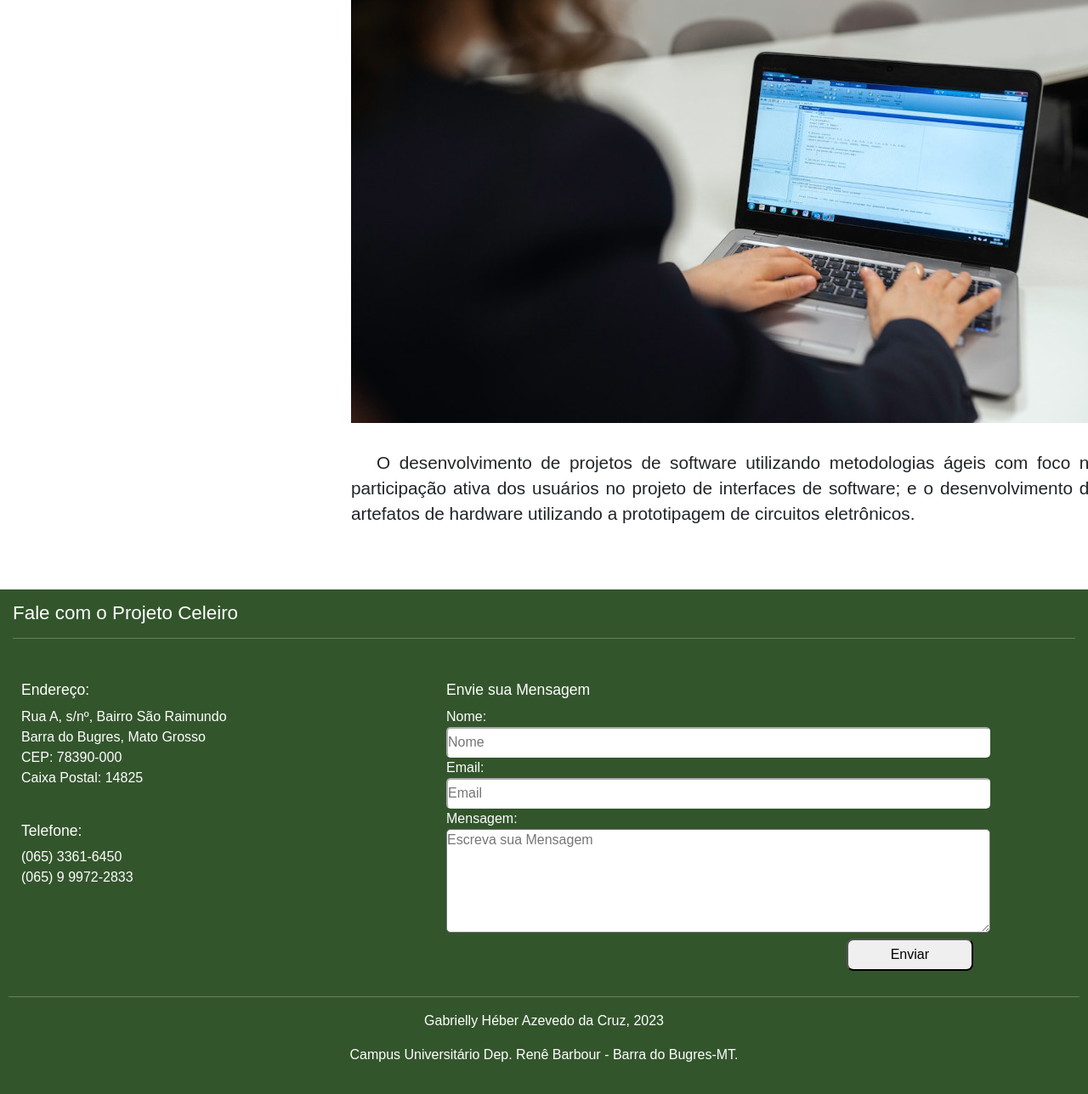
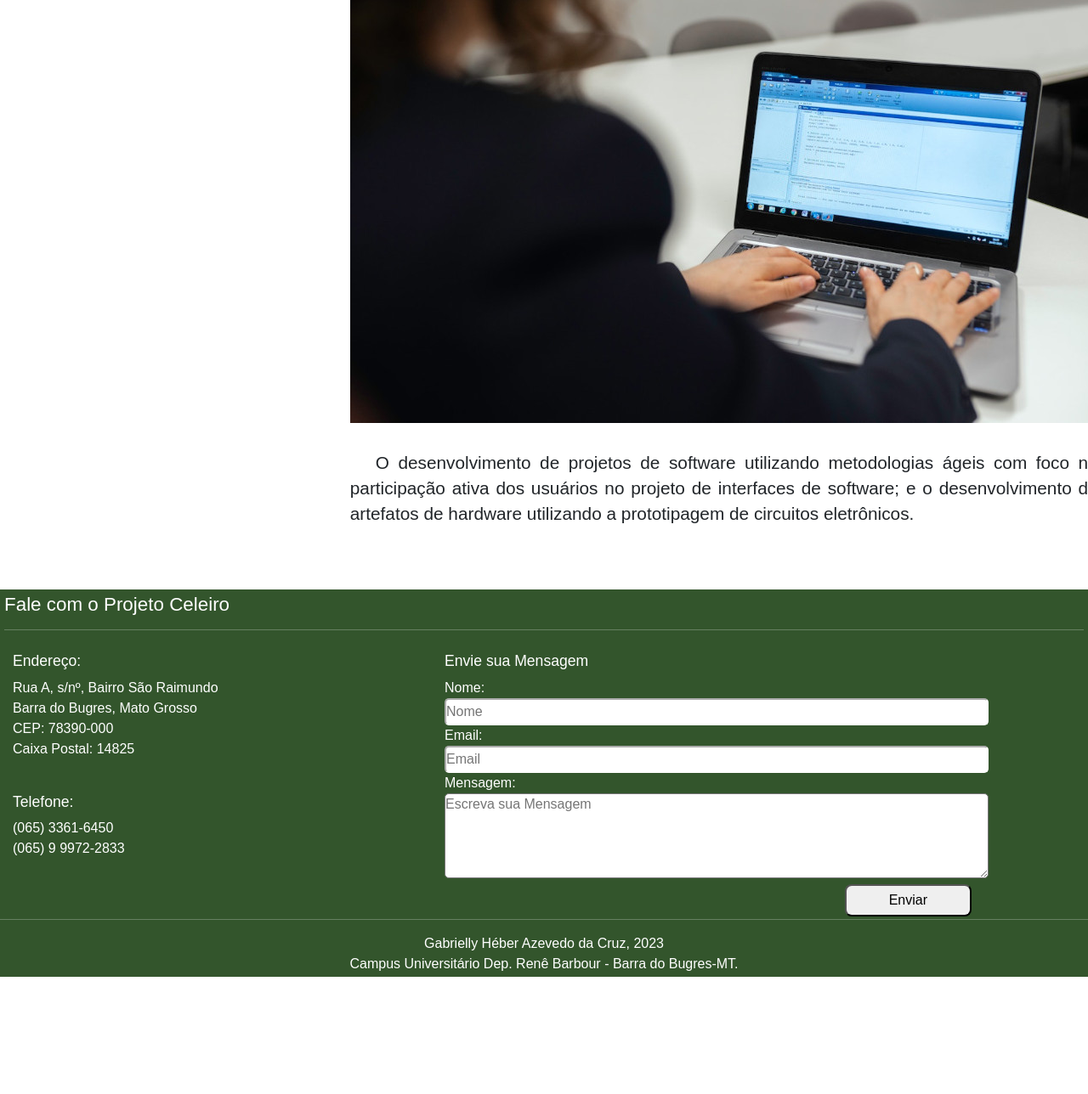
Before and after one commit to gabriellyheber22/projetoCeleiroResponsivo, a plain HTML site: page index.html in a window 1280 px wide. Shown: the part 1032-2320 px from the top of the page at 85% size. After the commit the page ends 2182 px from the top, so only its background shows below. Drawn offline with nearby package versions, Linux system fonts and the light colour scheme.

Commit message:
atualização

```diff
--- a/estilos/estilo.css
+++ b/estilos/estilo.css
@@ -141,12 +141,12 @@ span#icon-menu-suspenso2{
   }
 
   article{
-    margin-top: 10px;
-    width: 78vw;
+    width: 95vw;
     margin: auto;
+    text-align: center;
     background-color: white;
     /* box-shadow: 1px 2px 5px rgba(0, 0, 0, 0.438); */
-    padding: 8px;
+    padding: 8px 2px;
 
 }
 /* main{
@@ -170,6 +170,7 @@ article p{
     text-align: justify;
     text-indent: 30px;
     line-height: 30px;
+    padding: 0px;
 
 
 }
@@ -192,9 +193,9 @@ padding: 5px 15px;
 font-size: 1.3em;
 
 }
-aside>ul{
+ul#lista-atalho{
     list-style-type: none;
-    padding: 10px 5px;
+    padding: 10px 16px;
 }
 aside li{
     background-color: rgb(255, 255, 255);
@@ -234,6 +235,7 @@ div.mensagem{
 
 
 }
+
 div.botao{
     text-align: right;
 
@@ -259,7 +261,7 @@ textarea{
 }
 footer{
     background-color: #33552C;
-    padding: 10px;
+    /* padding: 10px; */
     margin-top: 5px;
     color: white;
 }
@@ -267,6 +269,8 @@ section#rodape{
     color: white;
     font-weight:lighter;
     text-align: center;
-    padding: 10px 0px;
-
+    padding: 3px 0px;
 }
+section#rodape p{
+    margin-bottom: 0px;
+}
--- a/estilos/media-queries-atalho.css
+++ b/estilos/media-queries-atalho.css
@@ -10,16 +10,19 @@ Telas grandes acima de 1200*/
         height: 180px;
         columns: 285px 2;
     }
+    article{
+        width: 78vw;
+    }
+    section#artigo {
 
+        text-indent: 30px;
+    }
     div.itens-atalho {
         align-items: center;
     }
-
-
     aside {
         background-color: rgb(218, 218, 218);
     }
-
     aside li {
         width: 280px;
     }
@@ -29,10 +32,12 @@ Telas grandes acima de 1200*/
 @media screen and (min-width: 1200px) {
     article{
         margin: 2px;
+        width: 78vw;
     }
     main {
         position: relative;
     }
+
     section#artigo {
         background-color: white;
         padding: 10px;
@@ -41,7 +46,6 @@ Telas grandes acima de 1200*/
         width: 900px;
         text-indent: 30px;
     }
-
     section#atalho {
        position: absolute;
         margin: 0px 10px;
--- a/estilos/media-queries-faleConosco.css
+++ b/estilos/media-queries-faleConosco.css
@@ -13,7 +13,7 @@
         float: left;
         width: 40%;
         padding: 10px;
-        height: 350px;
+        height: 300px;
     }
     section#fale-conosco{
         padding: 5px;
@@ -41,7 +41,7 @@
     }
     div.name input{
         border-radius: 5px;
-        padding: 4px 0px;
+        padding: 2px 0px;
         width: 50vw;
         border-color: white;
     }
@@ -49,6 +49,7 @@
     textarea{
         border-radius: 5px;
         width: 50vw;
+        height: 100px;
 
     }
 
--- a/index.html
+++ b/index.html
@@ -152,7 +152,7 @@
     <footer>
         <section id="fale-conosco">
             <h1>Fale com o Projeto Celeiro</h1>
-            <hr><br>
+            <hr>
             <div class="fale-conosco">
                 <div class="endereco fale-conosco-item">
                     <h2>Endereço:</h2>
```
